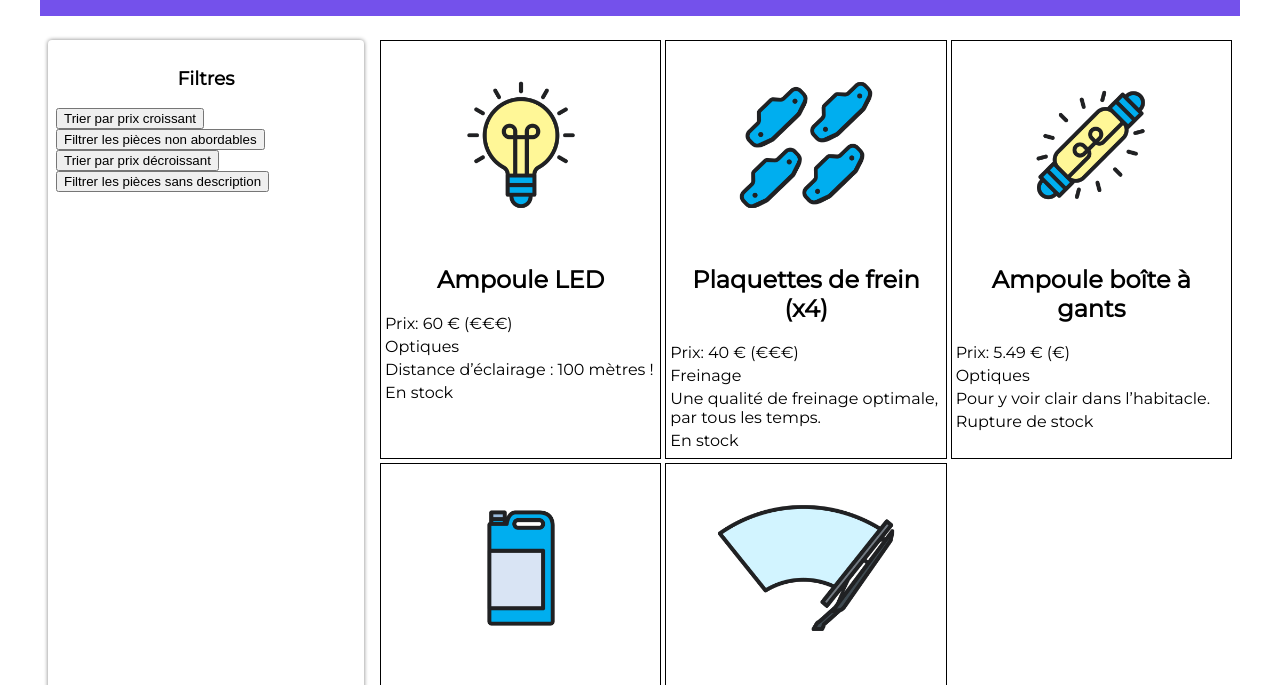
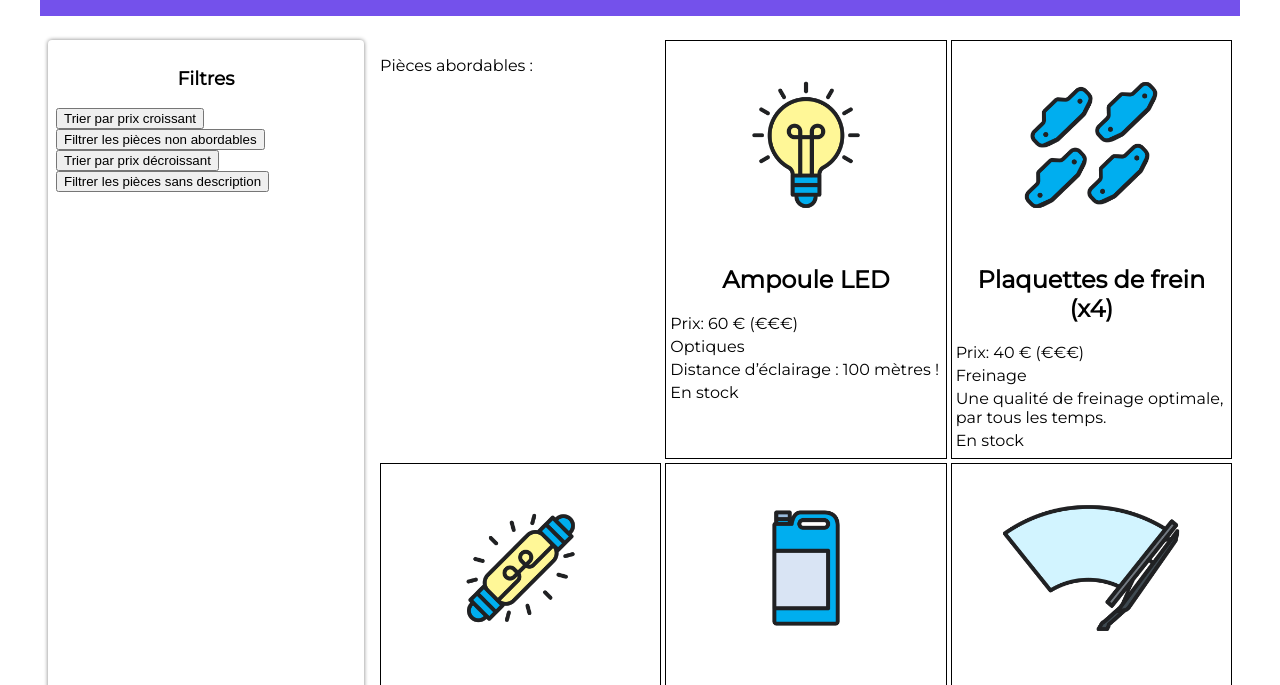
Before and after one commit to sofiane-abou-abderrahim/les-bonnes-pieces-js-oc, a website: page index.html in a window 1280 px wide. Shown: the part 98-783 px from the top of the page. Drawn offline with Linux system fonts and the light colour scheme.

Commit message:
added html div & p tags

```diff
--- a/index.html
+++ b/index.html
@@ -25,7 +25,11 @@
       </section>
 
       <!-- Product sheets -->
-      <section class="sheets"></section>
+      <section class="sheets">
+        <div class="affordables">
+          <p>Pièces abordables :</p>
+        </div>
+      </section>
     </main>
   </body>
 </html>
```
